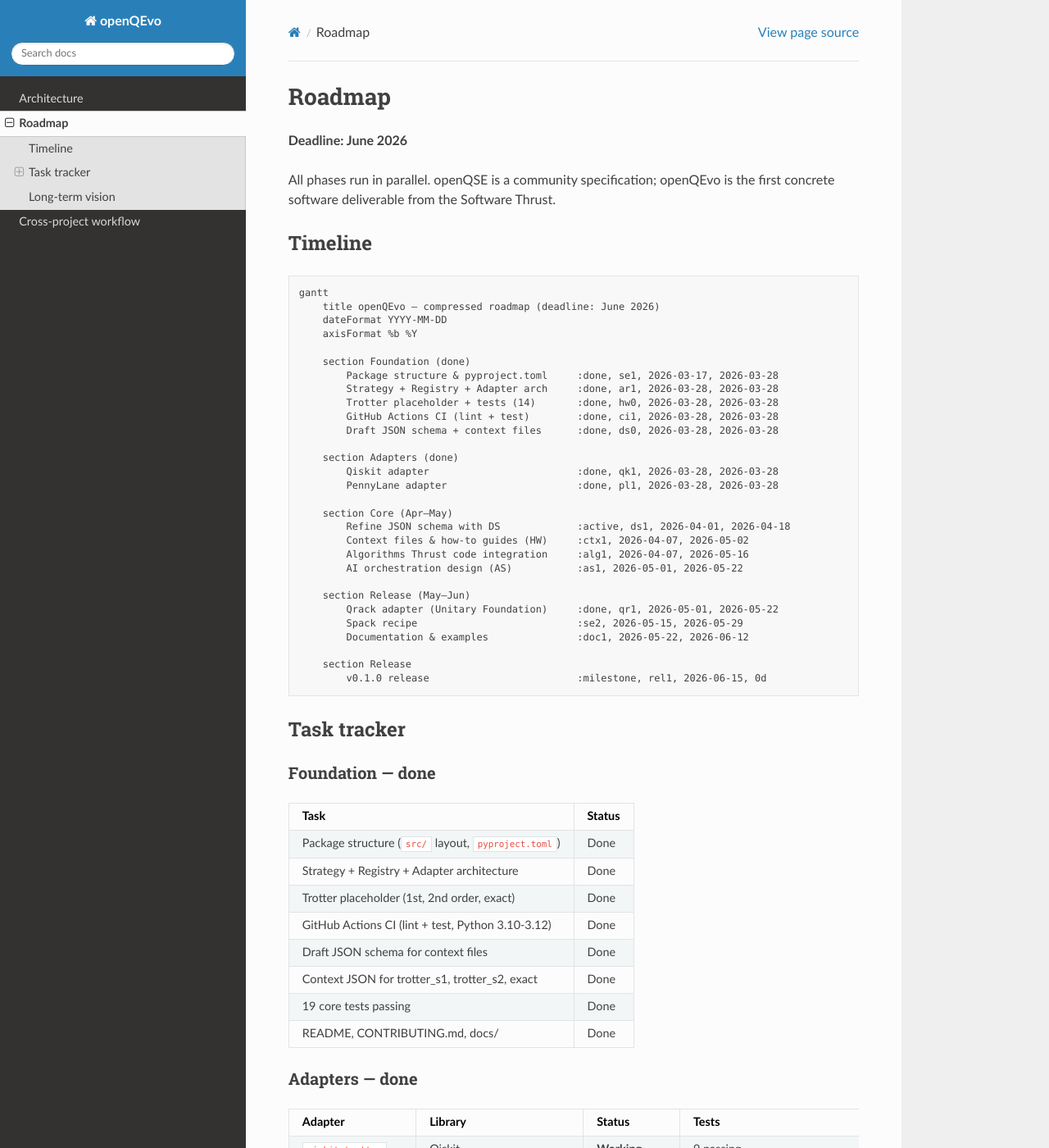
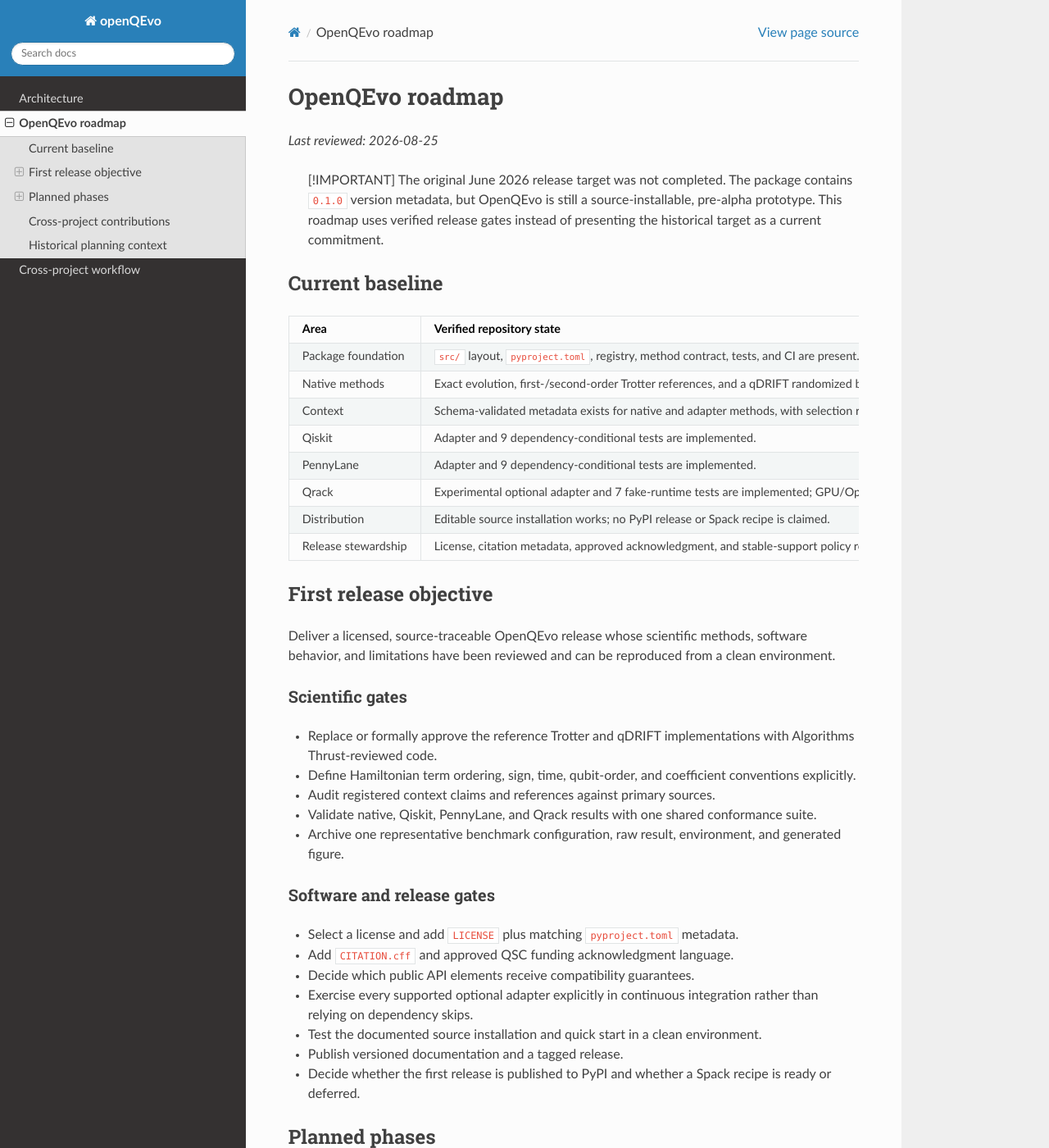
Before and after one commit to QSCSoftwareEcosystem/OpenQEvo, a Sphinx documentation site: the page built from docs/roadmap.md, in a window 1280 px wide and 1400 px high. Shown: the whole window at 82% size. Built offline with Sphinx 7.4.7 and the Read the Docs theme 3.1.0, drawn with Linux system fonts in a browser that asks for light colours; some of the changed text lies outside the part shown.

Commit message:
docs: add branded OpenQEvo repository pilot

````diff
--- a/docs/roadmap.md
+++ b/docs/roadmap.md
@@ -1,118 +1,118 @@
-# Roadmap
+# OpenQEvo roadmap
 
-**Deadline: June 2026**
+_Last reviewed: 2026-08-25_
 
-All phases run in parallel. openQSE is a community specification; openQEvo
-is the first concrete software deliverable from the Software Thrust.
+> [!IMPORTANT]
+> The original June 2026 release target was not completed. The package contains
+> `0.1.0` version metadata, but OpenQEvo is still a source-installable,
+> pre-alpha prototype. This roadmap uses verified release gates instead of
+> presenting the historical target as a current commitment.
 
-## Timeline
+## Current baseline
 
-```mermaid
-gantt
-    title openQEvo — compressed roadmap (deadline: June 2026)
-    dateFormat YYYY-MM-DD
-    axisFormat %b %Y
+| Area | Verified repository state |
+| --- | --- |
+| Package foundation | `src/` layout, `pyproject.toml`, registry, method contract, tests, and CI are present. |
+| Native methods | Exact evolution, first-/second-order Trotter references, and a qDRIFT randomized baseline are available; the approximation methods still need Algorithms Thrust review. |
+| Context | Schema-validated metadata exists for native and adapter methods, with selection rules and executable recommendation examples. Research notes alone are not registered package methods. |
+| Qiskit | Adapter and 9 dependency-conditional tests are implemented. |
+| PennyLane | Adapter and 9 dependency-conditional tests are implemented. |
+| Qrack | Experimental optional adapter and 7 fake-runtime tests are implemented; GPU/OpenCL validation remains host-dependent. |
+| Distribution | Editable source installation works; no PyPI release or Spack recipe is claimed. |
+| Release stewardship | License, citation metadata, approved acknowledgment, and stable-support policy remain open. |
 
-    section Foundation (done)
-        Package structure & pyproject.toml     :done, se1, 2026-03-17, 2026-03-28
-        Strategy + Registry + Adapter arch     :done, ar1, 2026-03-28, 2026-03-28
-        Trotter placeholder + tests (14)       :done, hw0, 2026-03-28, 2026-03-28
-        GitHub Actions CI (lint + test)        :done, ci1, 2026-03-28, 2026-03-28
-        Draft JSON schema + context files      :done, ds0, 2026-03-28, 2026-03-28
+## First release objective
 
-    section Adapters (done)
-        Qiskit adapter                         :done, qk1, 2026-03-28, 2026-03-28
-        PennyLane adapter                      :done, pl1, 2026-03-28, 2026-03-28
+Deliver a licensed, source-traceable OpenQEvo release whose scientific methods,
+software behavior, and limitations have been reviewed and can be reproduced
+from a clean environment.
 
-    section Core (Apr–May)
-        Refine JSON schema with DS             :active, ds1, 2026-04-01, 2026-04-18
-        Context files & how-to guides (HW)     :ctx1, 2026-04-07, 2026-05-02
-        Algorithms Thrust code integration     :alg1, 2026-04-07, 2026-05-16
-        AI orchestration design (AS)           :as1, 2026-05-01, 2026-05-22
+### Scientific gates
 
-    section Release (May–Jun)
-        Qrack adapter (Unitary Foundation)     :done, qr1, 2026-05-01, 2026-05-22
-        Spack recipe                           :se2, 2026-05-15, 2026-05-29
-        Documentation & examples               :doc1, 2026-05-22, 2026-06-12
+- Replace or formally approve the reference Trotter and qDRIFT implementations
+  with Algorithms Thrust-reviewed code.
+- Define Hamiltonian term ordering, sign, time, qubit-order, and coefficient
+  conventions explicitly.
+- Audit registered context claims and references against primary sources.
+- Validate native, Qiskit, PennyLane, and Qrack results with one shared
+  conformance suite.
+- Archive one representative benchmark configuration, raw result, environment,
+  and generated figure.
 
-    section Release
-        v0.1.0 release                         :milestone, rel1, 2026-06-15, 0d
-```
+### Software and release gates
 
-## Task tracker
+- Select a license and add `LICENSE` plus matching `pyproject.toml` metadata.
+- Add `CITATION.cff` and approved QSC funding acknowledgment language.
+- Decide which public API elements receive compatibility guarantees.
+- Exercise every supported optional adapter explicitly in continuous
+  integration rather than relying on dependency skips.
+- Test the documented source installation and quick start in a clean
+  environment.
+- Publish versioned documentation and a tagged release.
+- Decide whether the first release is published to PyPI and whether a Spack
+  recipe is ready or deferred.
 
-### Foundation — done
+## Planned phases
 
-| Task | Status |
-|------|--------|
-| Package structure (`src/` layout, `pyproject.toml`) | Done |
-| Strategy + Registry + Adapter architecture | Done |
-| Trotter placeholder (1st, 2nd order, exact) | Done |
-| GitHub Actions CI (lint + test, Python 3.10-3.12) | Done |
-| Draft JSON schema for context files | Done |
-| Context JSON for trotter_s1, trotter_s2, exact | Done |
-| 19 core tests passing | Done |
-| README, CONTRIBUTING.md, docs/ | Done |
+### Phase 1 — establish the release boundary
 
-### Adapters — done
+The immediate phase is about trust, not method count:
 
-| Adapter | Library | Status | Tests |
-|---------|---------|--------|-------|
-| `qiskit_trotter` | Qiskit | **Working** | 9 passing |
-| `pennylane_trotter` | PennyLane | **Working** | 9 passing |
-| `qrack_trotter` | Qrack (Unitary Foundation) | **Experimental** | 7 passing + real PyQrack CPU validation |
+1. close the scientific-review and license blockers;
+2. normalize method and adapter semantics;
+3. publish one reproducible validation artifact;
+4. make supported adapters visible in CI;
+5. issue the first tagged, documented release.
 
-### Core — April/May 2026
+### Phase 2 — expand the scientific method set
 
-| Task | Owner | Status | Issue |
-|------|-------|--------|-------|
-| Refine JSON schema with DS feedback | DS (Thomas) | In progress | [#2](https://github.com/QSCSoftwareThrust/OpenQEvo/issues/2) |
-| Context JSON refinement + how-to guides | HW (Zack) | Open | [#4](https://github.com/QSCSoftwareThrust/OpenQEvo/issues/4) |
-| Replace placeholder with Algorithms Thrust code | HW + Algorithms | Pending | — |
-| AI orchestration design (MCP/RAG) | AS (Tirthankar) | Open | [#3](https://github.com/QSCSoftwareThrust/OpenQEvo/issues/3) |
+qDRIFT now provides an executable randomized baseline but still needs the same
+scientific review and conformance evidence as the product formulas. Candidate
+expansion includes Krylov-subspace approaches, interaction-picture methods,
+annealing, and additional product formulas. A method becomes a supported
+package capability only after it has:
 
-### Release — May/June 2026
+- a reviewed implementation;
+- a registered context record;
+- unit, analytic-control, and regression tests;
+- a reproducible example;
+- documented applicability and limitations.
 
-| Task | Owner | Status |
-|------|-------|--------|
-| Qrack adapter implementation | Unitary Foundation collab | Implemented; GPU/OpenCL validation pending host runtime |
-| Spack recipe | SE | Pending |
-| Documentation & examples | All | Ongoing |
+Research notes under `context/` do not by themselves indicate an implemented
+or supported method.
 
-### Release — June 15, 2026
+### Phase 3 — scale the execution and integration model
 
-| Deliverable | Description |
-|-------------|-------------|
-| `openqevo` v0.1.0 on PyPI | Pip-installable package |
-| Spack recipe in `spack-packages/` | HPC-installable |
-| 2 working adapters (Qiskit, PennyLane) + experimental Qrack | External library integration |
-| Context JSON for all methods | AI-ready metadata |
-| CI/CD green | Lint + test + docs build |
+Longer-term work may include:
 
-## Long-term vision
+- structured result objects that carry method parameters, provenance, costs,
+  seeds, warnings, and environment metadata;
+- circuit or state outputs in addition to dense unitaries;
+- validated GPU/OpenCL execution through Qrack and other accelerated adapters;
+- Spack and quantum-HPC deployment support;
+- QSC workflow, catalog, and agent integrations;
+- controlled benchmark datasets and archival releases.
 
-openQEvo is the first library built using this model. If the pattern works,
-future algorithm families from the Algorithms Thrust follow the same
-architecture:
+These are directional goals, not current package capabilities.
 
-```mermaid
-flowchart TB
-    ALG["Algorithms Thrust\n(scientific code)"]
+## Cross-project contributions
 
-    subgraph SW ["Software Thrust Libraries"]
-        OQEVO["openQEvo\n(evolution operators)"]
-        FUTURE1["next library\n(next algorithm family)"]
-        FUTURE2["another library\n(another family)"]
-    end
+| Group | Release contribution |
+| --- | --- |
+| Algorithms Thrust | Review scientific definitions, implementations, and validation cases |
+| HW — Hybrid Workflows | Provide representative examples, context guidance, and integration use cases |
+| DS — Data Schema | Refine context and future result/provenance contracts |
+| AS — Agentic Software | Define future machine-readable discovery and orchestration needs |
+| SE — Software Engineering | Own packaging, tests, CI, documentation, release, and sustainability practices |
 
-    ALG --> OQEVO
-    ALG -.-> FUTURE1
-    ALG -.-> FUTURE2
+## Historical planning context
 
-    style ALG fill:#4a90d9,color:#fff
-    style SW fill:#f5f5f5,color:#333
-```
+The initial roadmap targeted a `0.1.0` release on 2026-06-15 with Qiskit and
+PennyLane adapters, context JSON, documentation, PyPI distribution, and Spack
+packaging. The foundation and adapter implementations remain useful outputs of
+that plan, but PyPI/Spack publication, Algorithms Thrust scientific review,
+Qrack GPU/OpenCL validation, licensing, and release stewardship were not
+completed.
 
-Each library follows the same architecture: Strategy + Registry + Adapters +
-Context JSON. The Software Thrust provides the engineering; the Algorithms
-Thrust provides the science.
+Future dates should be added only after owners accept the release gates and
+dependencies above.
--- a/pyproject.toml
+++ b/pyproject.toml
@@ -43,6 +43,9 @@
     "myst-parser",
     "sphinx-rtd-theme",
 ]
+visualization = [
+    "matplotlib>=3.7",
+]
 
 [project.urls]
 Repository = "https://github.com/QSCSoftwareThrust/OpenQEvo"
````
Also changed, not shown: README.md (+238 -103 lines), .github/assets/qsc-logo.png (added), .github/assets/repository-banner-source.svg (added), .github/assets/repository-banner.png (added), .github/assets/trotter-convergence.svg (added), 1 other file.
